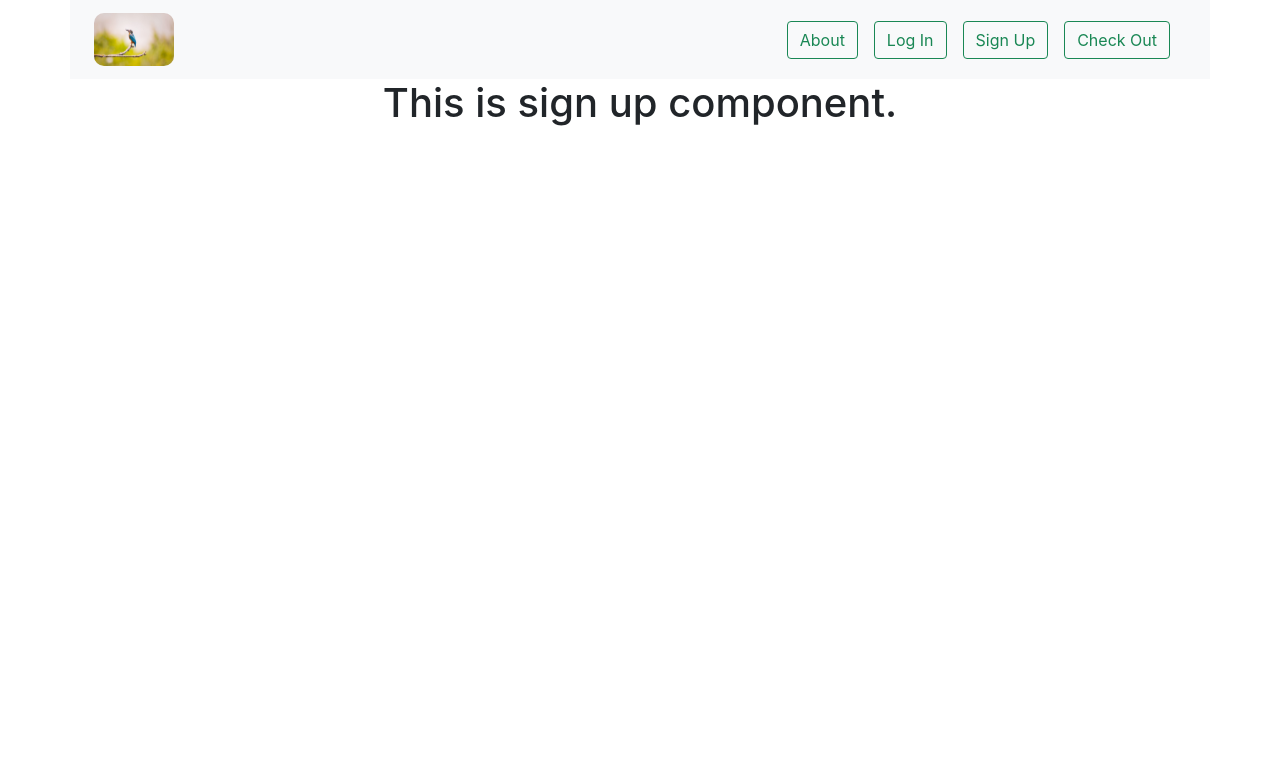
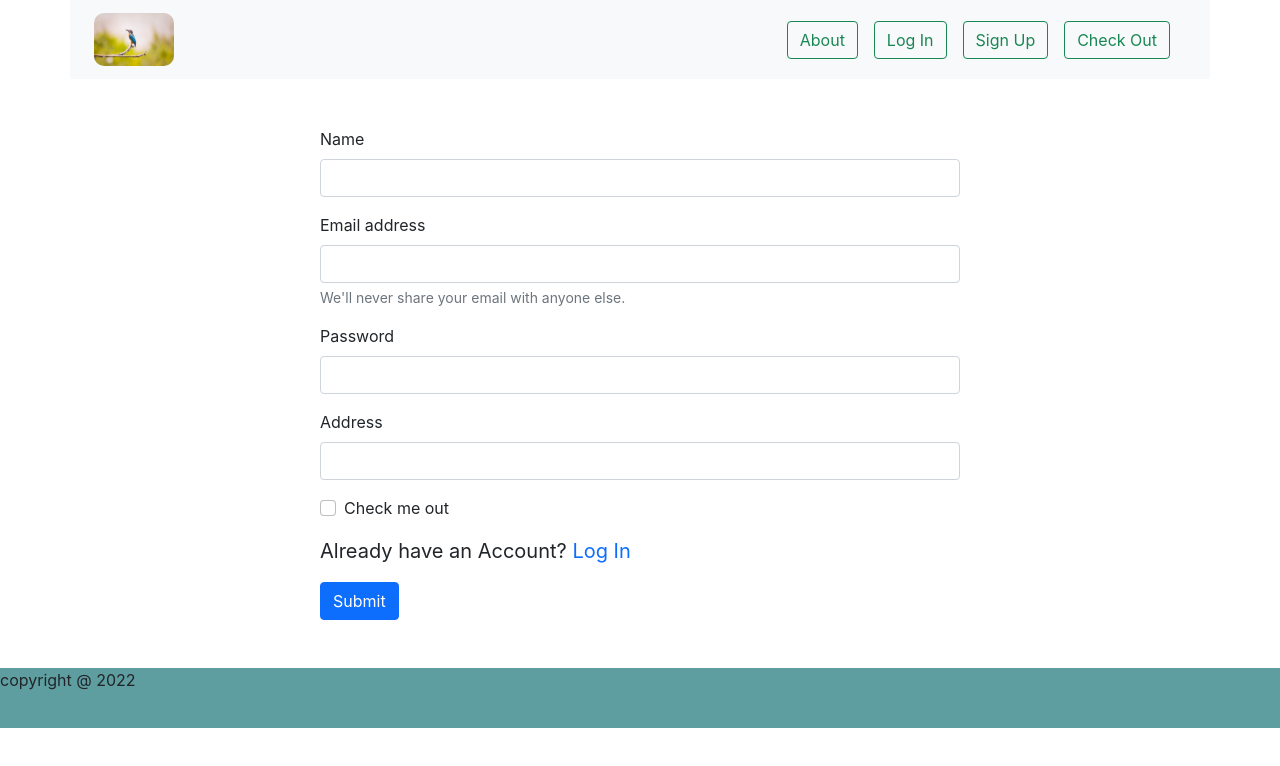
Before and after one commit to ShakilJoy31/wild-photography-website, a React (Create React App) app: page /signup in a window 1280 px wide. Shown: the top 766 px of the page. Built offline with nearby package versions, Linux system fonts and the light colour scheme.

Commit message:
login and sign up is done

```diff
--- a/src/App.js
+++ b/src/App.js
@@ -11,7 +11,7 @@ import SignUp from './SignUp/SignUp';
 
 function App() {
   return (
-    <div className="App">
+    <div>
       <Header></Header>
       <Routes>
       <Route path='/' element={<Home></Home>}></Route>
--- a/src/CheckOut/CheckOut.js
+++ b/src/CheckOut/CheckOut.js
@@ -1,9 +1,12 @@
 import React from 'react';
+import Footer from '../SheredComponents/Footer';
 
 const CheckOut = () => {
     return (
         <div>
+            <div>
             <h2>This is checkout. to come here you need to log in first. </h2>
+        </div>
         </div>
     );
 };
--- a/src/Home/Home.js
+++ b/src/Home/Home.js
@@ -1,16 +1,24 @@
 import React, { useEffect, useState } from 'react';
+import Footer from '../SheredComponents/Footer';
+import ShowSample from './ShowSample';
 
 const Home = () => {
-    const [animals, setAnimals] = useState();
+    const [animals, setAnimals] = useState([]);
     useEffect(()=>{
         fetch('samplePhotography.json')
         .then(res => res.json())
         .then(data => setAnimals(data))
     },[]);
-
     console.log(animals);
     return (
         <div>
+            <div className='mt-5 container'>
+            <div className='row g-4'>
+            {
+                animals.map(animal => <ShowSample animal={animal} key={animal.id}></ShowSample>)
+            }
+            </div>
+            </div>
 
         </div>
     );
--- /dev/null
+++ b/src/Home/ShowSample.css
@@ -0,0 +1,6 @@
+.make-border{
+    border: 2px solid saddlebrown;
+    border-radius: 10px;
+    padding: 3px;
+
+}
--- /dev/null
+++ b/src/Home/ShowSample.js
@@ -0,0 +1,18 @@
+import React from 'react';
+import './ShowSample.css';
+
+const ShowSample = (props) => {
+    const {name, img, ratings, capturedPlace} = props.animal;
+    return (
+        <div className='col-lg-4 col-md-6 col-sm-12'>
+            <div className='w-100  make-border'>
+            <img className='w-100 rounded' src={img} alt="" />
+            <h1>{name}</h1>
+            <h2>{capturedPlace}</h2>
+            <p>Ratings: {ratings}</p>
+            </div>
+        </div>
+    );
+};
+
+export default ShowSample;
--- a/src/LogIn/Login.js
+++ b/src/LogIn/Login.js
@@ -1,9 +1,46 @@
-import React from 'react';
+import React, { useState } from 'react';
+import { Link } from 'react-router-dom';
 
 const Login = () => {
+    const [email, setEmail] = useState('');
+    const [password, setPassword] = useState('');
+
+    const handleEmailButton = event =>{
+        setEmail(event.target.value);;
+    }
+
+    const handlePasswordButton = event =>{
+        setPassword(event.target.value);
+    }
+
+    const handleOnSubmitButton = event =>{
+        event.preventDefault();
+        console.log(email);
+        console.log(password);
+    }
+
+
     return (
-        <div>
-            <h1>This is log in page. </h1>
+        <div className='w-50 mx-auto mt-5'>
+            <form onSubmit={handleOnSubmitButton}>
+                <div class="mb-3">
+                    <label for="exampleInputEmail1" class="form-label">Email address</label>
+                    <input onBlur={handleEmailButton} type="email" class="form-control" id="exampleInputEmail1" aria-describedby="emailHelp" />
+                    <div id="emailHelp" class="form-text">We'll never share your email with anyone else.</div>
+                </div>
+                <div class="mb-3">
+                    <label for="exampleInputPassword1" class="form-label">Password</label>
+                    <input onBlur={handlePasswordButton}type="password" class="form-control" id="exampleInputPassword1" />
+                </div>
+                <div class="mb-3 form-check">
+                    <input type="checkbox" class="form-check-input" id="exampleCheck1" />
+                    <label class="form-check-label" for="exampleCheck1">Check me out</label>
+                </div>
+                <div>
+                    <p className='fs-5'>New to Wild Photography World? <span><Link className='text-decoration-none' to='/signup'>Sign Up</Link></span></p>
+                </div>
+                <button type="submit" class="btn btn-primary">Submit</button>
+            </form>
         </div>
     );
 };
--- /dev/null
+++ b/src/SheredComponents/Footer.css
@@ -0,0 +1,11 @@
+.footer {
+    background-color: cadetblue;
+    position:relative;
+    bottom: 0;
+    width: 100%;
+    height: 60px;
+}
+
+/* .footer p {
+    color: antiquewhite;
+} */
--- a/src/SheredComponents/Footer.js
+++ b/src/SheredComponents/Footer.js
@@ -1,9 +1,10 @@
 import React from 'react';
+import './Footer.css';
 
 const Footer = () => {
     return (
-        <div>
-
+        <div className='footer mt-5'>
+            <p>copyright @ 2022</p>
         </div>
     );
 };
--- a/src/SignUp/SignUp.js
+++ b/src/SignUp/SignUp.js
@@ -1,9 +1,65 @@
-import React from 'react';
+import React, { useState } from 'react';
+import { Link } from 'react-router-dom';
 
 const SignUp = () => {
+    const [email, setEmail] = useState('');
+    const [password, setPassword] = useState('');
+    const [name, setName] = useState('');
+    const [address, setAddress] = useState('');
+
+    const handleEmailButton = event => {
+        setEmail(event.target.value);;
+    }
+
+    const handlePasswordButton = event => {
+        setPassword(event.target.value);
+    }
+    const handleNameButton = event => {
+        setName(event.target.value);
+    }
+    const handleAddressButton = event => {
+        setAddress(event.target.value);
+    }
+
+    const handleOnSubmitButton = event => {
+        event.preventDefault();
+        console.log(email);
+        console.log(password);
+        console.log(name);
+        console.log(address);
+    }
     return (
-        <div>
-            <h1>This is sign up component.</h1>
+        <div className='w-50 mx-auto mt-5'>
+            <form onSubmit={handleOnSubmitButton}>
+                <div class="mb-3">
+                    <label for="exampleInputEmail1" class="form-label">Name</label>
+                    <input onBlur={handleNameButton} type="type" class="form-control" id="exampleInputEmail1" aria-describedby="emailHelp" />
+                </div>
+
+                <div class="mb-3">
+                    <label for="exampleInputEmail1" class="form-label">Email address</label>
+                    <input onBlur={handleEmailButton} type="email" class="form-control" id="exampleInputEmail1" aria-describedby="emailHelp" />
+                    <div id="emailHelp" class="form-text">We'll never share your email with anyone else.</div>
+                </div>
+                <div class="mb-3">
+                    <label for="exampleInputPassword1" class="form-label">Password</label>
+                    <input onBlur={handlePasswordButton} type="password" class="form-control" id="exampleInputPassword1" />
+                </div>
+
+                <div class="mb-3">
+                    <label for="exampleInputEmail1" class="form-label">Address</label>
+                    <input onBlur={handleAddressButton} type="text" class="form-control" id="exampleInputEmail1" aria-describedby="emailHelp" />
+                </div>
+
+                <div class="mb-3 form-check">
+                    <input type="checkbox" class="form-check-input" id="exampleCheck1" />
+                    <label class="form-check-label" for="exampleCheck1">Check me out</label>
+                </div>
+                <div>
+                    <p className='fs-5'>Already have an Account? <span><Link className='text-decoration-none' to='/login'>Log In</Link></span></p>
+                </div>
+                <button type="submit" class="btn btn-primary">Submit</button>
+            </form>
         </div>
     );
 };
```
Also changed, not shown: public/samplePhotography.json (+9 -9 lines).
